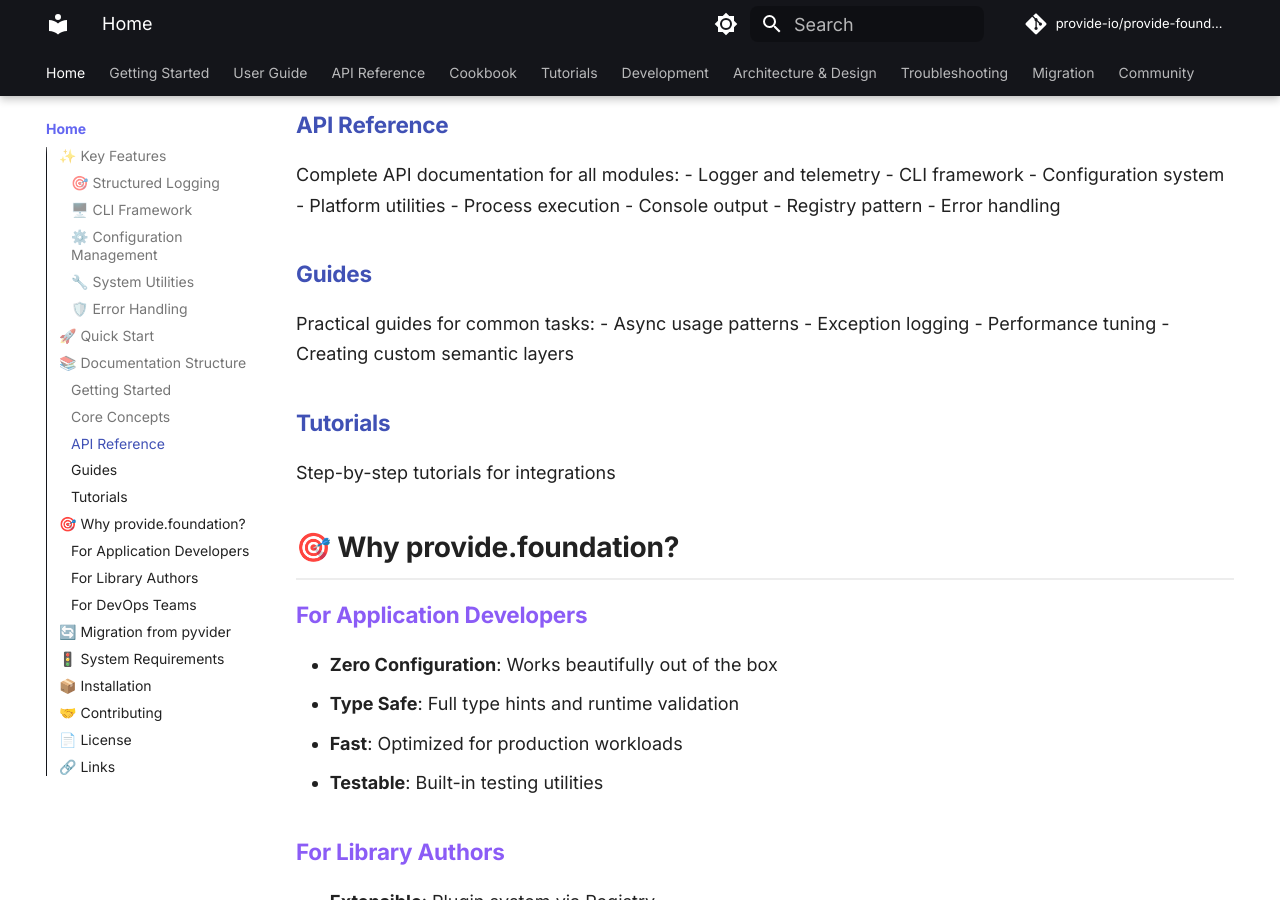
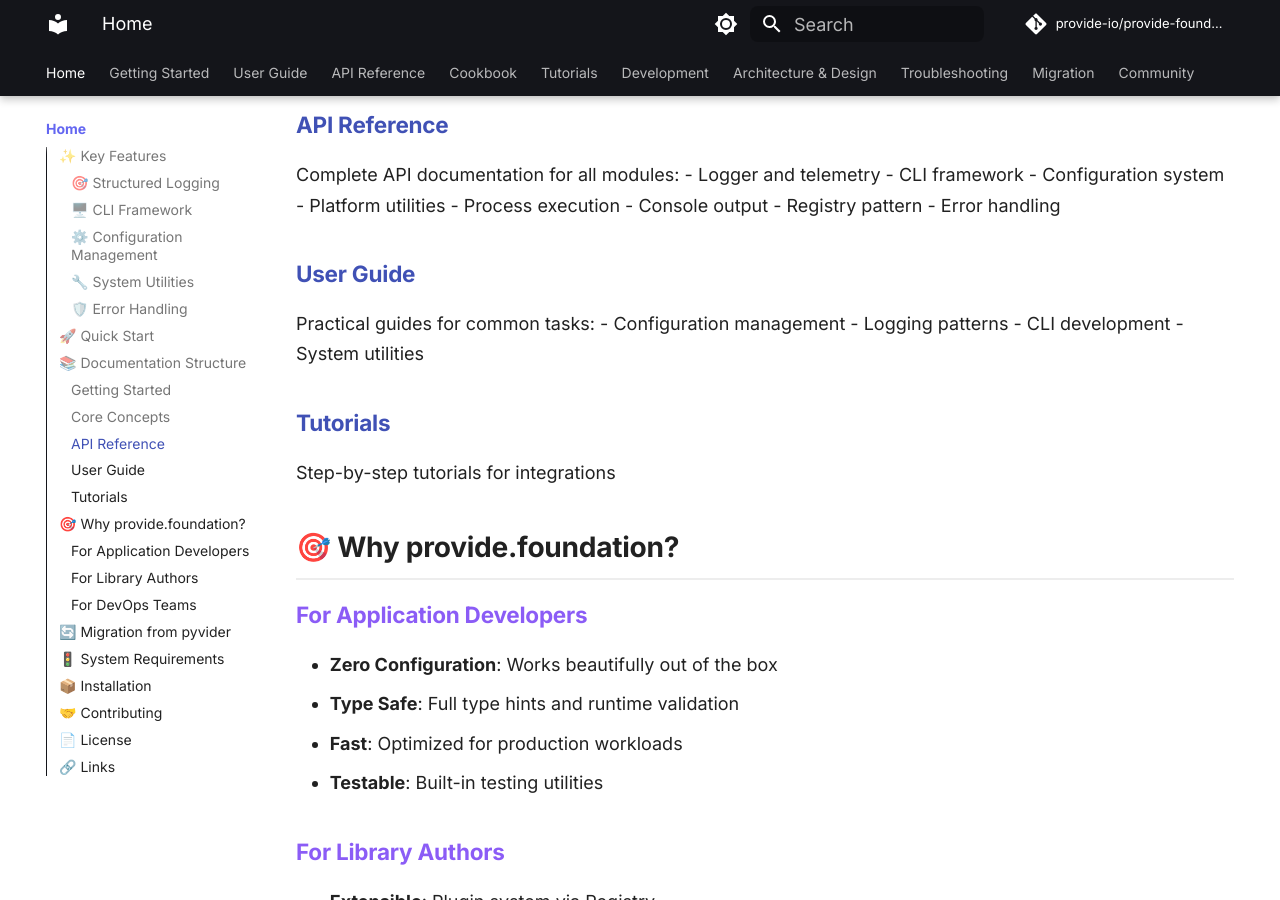
Before and after one commit to provide-io/provide-foundation, an MkDocs documentation site: the page built from docs/index.md, in a window 1280 px wide and 900 px high, scrolled down 2890 px. Built offline with MkDocs 1.6.1 and Material for MkDocs 9.7.7, drawn with Linux system fonts in a browser that asks for light colours; comment, search, counter and statistics services are not loaded; the version menu is left out.

Commit message:
🔼⚙️ [skip ci] auto-commit

```diff
--- a/docs/index.md
+++ b/docs/index.md
@@ -73,13 +73,13 @@
 - Quick start tutorial
 - Basic configuration
 
-### [Core Concepts](core-concepts/structured-logging.md)
+### [Core Concepts](guide/concepts/index.md)
 - Structured logging principles
 - Semantic layers
 - The emoji system
 - Configuration architecture
 
-### [API Reference](api-reference/logger.md)
+### [API Reference](api/index.md)
 Complete API documentation for all modules:
 - Logger and telemetry
 - CLI framework
@@ -90,12 +90,12 @@
 - Registry pattern
 - Error handling
 
-### [Guides](guides/async-usage.md)
+### [User Guide](guide/index.md)
 Practical guides for common tasks:
-- Async usage patterns
-- Exception logging
-- Performance tuning
-- Creating custom semantic layers
+- Configuration management
+- Logging patterns
+- CLI development
+- System utilities
 
 ### [Tutorials](tutorials/fastapi-integration.md)
 Step-by-step tutorials for integrations
@@ -162,7 +162,7 @@
 
 ## 🤝 Contributing
 
-We welcome contributions! See our [Contributing Guide](about/contributing.md) for details.
+We welcome contributions! See our [Contributing Guide](development/contributing.md) for details.
 
 ## 📄 License
 
```
Also changed, not shown: mkdocs-minimal.yml (added, +28 -0 lines).
